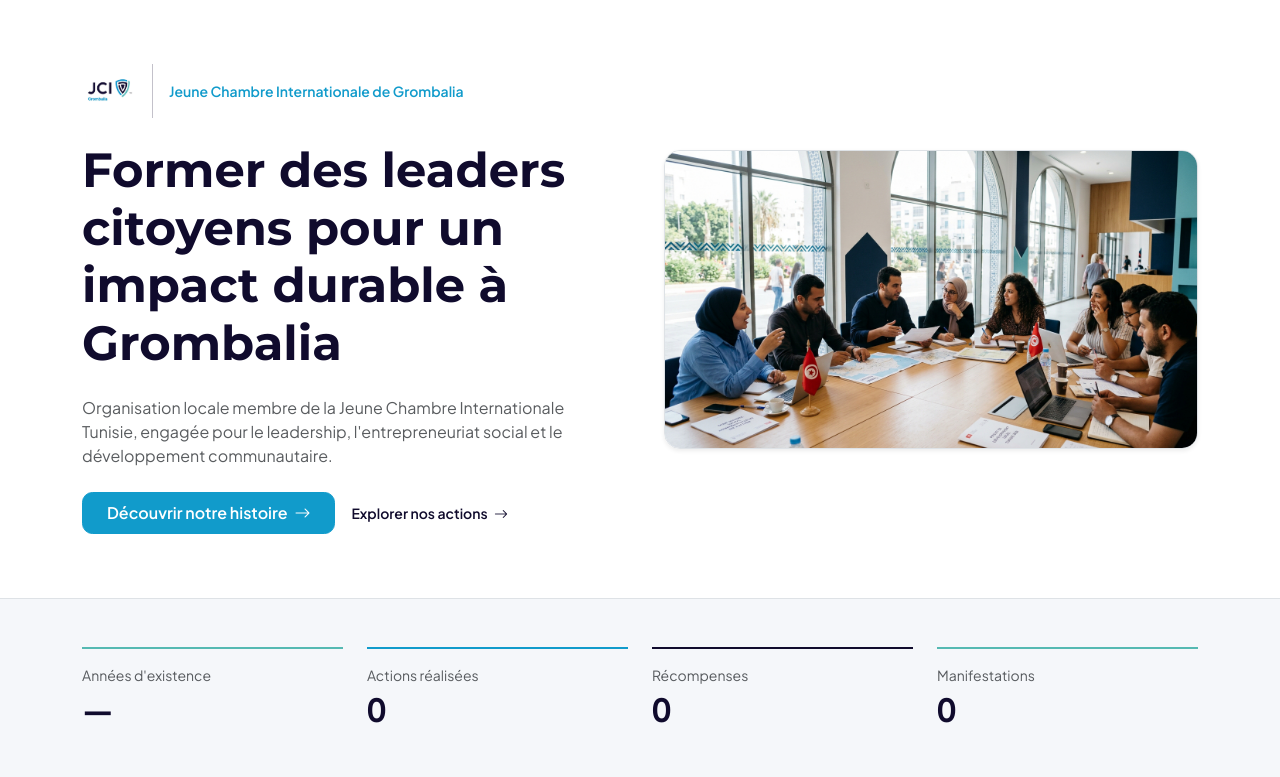
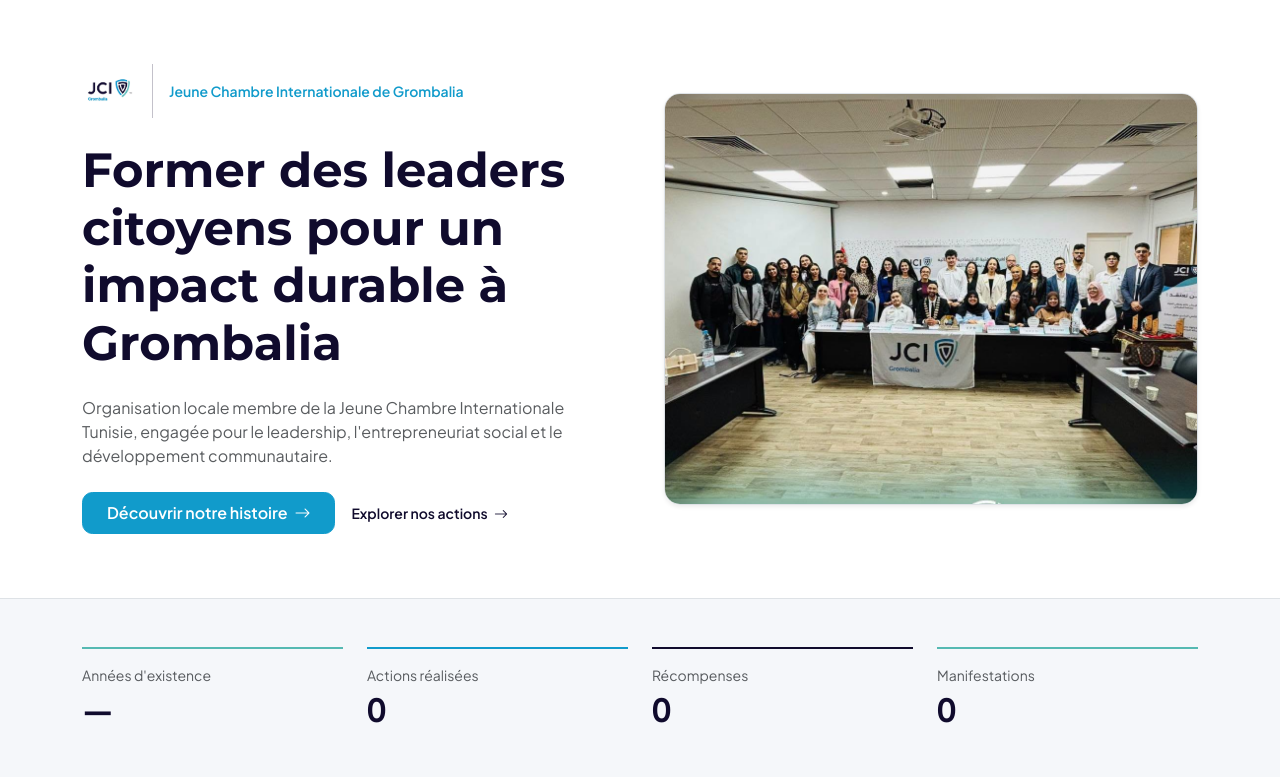
Before and after one commit to Nada-elkamel/jcigrombalia, a Django app: page / in a window 1280 px wide. Shown: the part 71-848 px from the top of the page. Run offline with Django 5.2, Linux system fonts and the light colour scheme; data comes from the database, SQL or seed files in the repository; data that the repository does not hold is empty.

Commit message:
Update home.html

```diff
--- a/templates/public/home.html
+++ b/templates/public/home.html
@@ -33,7 +33,7 @@
       </div>
       <div class="col-lg-6">
         <div class="rounded-4 overflow-hidden border shadow-sm">
-          <img src="{% static 'images/hero_jci_grombalia.jpg' %}" alt="JCI Grombalia" class="img-fluid w-100 object-fit-cover" style="max-height: 410px;" />
+          <img src="{% static 'images/jci_cover.jpg' %}" alt="JCI Grombalia" class="img-fluid w-100 object-fit-cover" style="max-height: 410px;" />
         </div>
       </div>
     </div>
```
